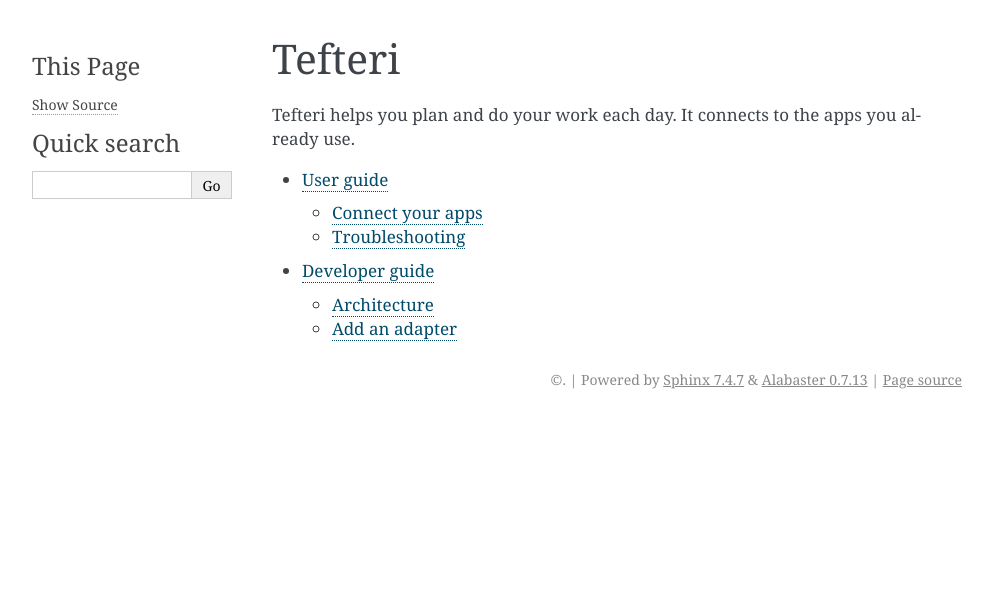
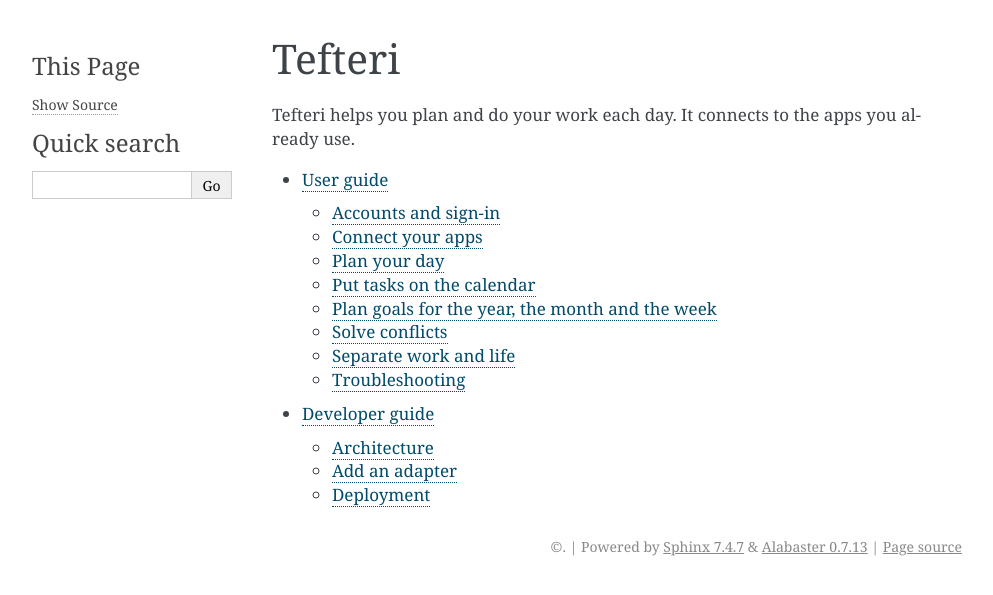
Before and after one commit to bergercookie/tefteri, a Sphinx documentation site: the page built from docs/index.md, in a window 1280 px wide. Shown: the top 595 px of the page, without its empty margins (148-1141 px from the left). Built offline with Sphinx 7.4.7, drawn with Linux system fonts in a browser that asks for light colours; part of the change alters nothing that is shown.

Commit message:
docs: add user guides for US2-US6 and the deployment guide
Co-Authored-By: Claude Sonnet 5.5 <noreply@anthropic.com>

````diff
--- /dev/null
+++ b/docs/developer/deployment.md
@@ -0,0 +1,100 @@
+# Deployment
+
+This guide is for administrators and developers. It shows how to set up tefteri for more than one user.
+Tefteri reads its settings from environment variables that start with `TEFTERI_`. It also reads a `.env` file.
+
+## Settings
+
+| Variable | Default | Meaning |
+|---|---|---|
+| `TEFTERI_ADMIN_USERNAME` | `admin` | Username of the first administrator. |
+| `TEFTERI_ADMIN_PASSWORD_HASH` | none | Argon2 hash of the administrator password. Must be set. |
+| `TEFTERI_SECRET_KEY` | none | Secret text of 16 characters or more. Must be set. |
+| `TEFTERI_DATABASE_URL` | `sqlite+aiosqlite:///./tefteri.db` | Database address. |
+| `TEFTERI_PUBLIC_URL` | none | Public base address of the server. |
+| `TEFTERI_GOOGLE_CLIENT_ID` | none | Google OAuth client ID. |
+| `TEFTERI_GOOGLE_CLIENT_SECRET` | none | Google OAuth client secret. |
+| `TEFTERI_SESSION_LIFETIME_SECONDS` | `28800` | Session length. The default is 8 hours. |
+| `TEFTERI_LOGIN_MAX_FAILURES` | `5` | Wrong passwords that cause a block. |
+| `TEFTERI_LOGIN_WINDOW_SECONDS` | `900` | Time span in which tefteri counts the wrong passwords. |
+| `TEFTERI_LOGIN_BLOCK_SECONDS` | `900` | Length of the sign-in block. |
+
+The file `deploy/.env.example` lists the main variables. Copy it to `.env` and fill in the values.
+Never commit real values to the repository.
+
+## Create the first administrator
+
+Tefteri does not accept a raw password in the settings. It accepts only an Argon2 hash.
+If the hash is missing or not valid, the server refuses to start.
+
+1. Run `just hash-password` in the repository root.
+2. Type the password when the script asks for it.
+3. Copy the hash that the script prints.
+4. Set `TEFTERI_ADMIN_USERNAME` to the username that you want.
+5. Set `TEFTERI_ADMIN_PASSWORD_HASH` to the hash.
+
+The administrator signs in with the password and then adds the other users. There is no self-registration.
+The user guide `accounts-and-sign-in` shows the steps in the application.
+
+## Secret key
+
+Set `TEFTERI_SECRET_KEY` to a long random text. The minimum length is 16 characters.
+Tefteri also uses this key to protect the app tokens that it stores.
+If you change the key, the stored app tokens stop working. Users must connect their apps again.
+
+## Database
+
+Set `TEFTERI_DATABASE_URL` to one of these types of address:
+
+- SQLite: `sqlite+aiosqlite:////data/tefteri.db`
+- PostgreSQL: `postgresql+asyncpg://user:password@host:5432/tefteri`
+
+SQLite is the default and is good for a small installation. Use PostgreSQL for a shared server.
+Keep the database in a folder that you back up.
+
+## Run the migrations
+
+Run the migrations before the first start and after each update.
+
+1. Go to the repository root.
+2. Set the settings in your environment or in `.env`.
+3. Run `just backend::migrate`.
+
+## Google Calendar
+
+Users who connect Google Calendar need an OAuth client.
+
+1. Create an OAuth client in the Google Cloud console.
+2. Add this redirect address to the client: `<public address>/api/v1/connections/google/callback`.
+3. Set `TEFTERI_GOOGLE_CLIENT_ID` and `TEFTERI_GOOGLE_CLIENT_SECRET`.
+4. Set `TEFTERI_PUBLIC_URL` to the public address, for example `https://tefteri.example.com`.
+
+If you do not set `TEFTERI_PUBLIC_URL`, tefteri builds the redirect address from the incoming request.
+This can give a wrong address behind a reverse proxy. The address in Google must match exactly.
+
+## Sign-in and session settings
+
+Sessions end after `TEFTERI_SESSION_LIFETIME_SECONDS` seconds. The default is 28800 seconds (8 hours).
+
+Tefteri blocks an account when it sees `TEFTERI_LOGIN_MAX_FAILURES` wrong passwords inside
+`TEFTERI_LOGIN_WINDOW_SECONDS` seconds. The block lasts `TEFTERI_LOGIN_BLOCK_SECONDS` seconds.
+The defaults are 5 wrong passwords, 15 minutes and 15 minutes.
+
+## Container files
+
+The folder `deploy/` has these files now:
+
+- `deploy.just` has the recipes `build-image`, `up`, `up-postgres` and `down`. Call them as `just deploy::<recipe>`.
+- `.env.example` is the template for the settings.
+
+The recipes use a `Dockerfile` and a `compose.yaml` file. These files are not in `deploy/` yet.
+The recipes do not work until the files exist. This page will describe them when they are added.
+
+## Reverse proxy
+
+Put a reverse proxy in front of tefteri to give users an HTTPS address.
+
+1. Use HTTPS on the public address.
+2. Send all requests to the tefteri server, including the paths that start with `/api/`.
+3. Pass the original host name and protocol to tefteri.
+4. Set `TEFTERI_PUBLIC_URL` to the public HTTPS address.
--- a/docs/developer/index.md
+++ b/docs/developer/index.md
@@ -7,4 +7,5 @@ These guides are for people who change or deploy tefteri.
 
 architecture
 adding-an-adapter
+deployment
 ```
--- /dev/null
+++ b/docs/user/accounts-and-sign-in.md
@@ -0,0 +1,92 @@
+# Accounts and sign-in
+
+Each person who uses tefteri has their own account. You sign in with a username and a password.
+This guide also shows the administrator how to manage users.
+
+## How accounts work
+
+- Each user sees only their own data. This includes connected apps, items, goals and plans.
+- Nobody can register an account alone. Only an administrator can add a user.
+- A visitor who is not signed in cannot see any data.
+
+## Sign in
+
+1. Open tefteri in your web browser.
+2. Type your username.
+3. Type your password.
+4. Choose Sign in.
+
+Tefteri shows your planning screens after you sign in.
+
+## Session length
+
+Your session ends after 8 hours. Then tefteri shows the sign-in screen again. Sign in again to continue.
+Your administrator can change this time.
+
+## Blocked sign-in
+
+Tefteri blocks sign-in for an account after 5 wrong passwords in 15 minutes. The block lasts 15 minutes.
+This stops other people from guessing your password.
+
+If your sign-in is blocked, do these steps:
+
+1. Wait 15 minutes. Do not try to sign in during this time.
+2. Sign in again with the correct password.
+3. If you forgot your password, ask your administrator to set a new one.
+
+Your administrator can change these limits.
+
+## Change your password
+
+1. Open the menu.
+2. Choose Change password.
+3. Type your current password.
+4. Type your new password two times.
+5. Choose Save.
+
+Use the new password the next time you sign in.
+
+## Manage users (administrators only)
+
+Only an administrator sees the Users menu item. The first administrator comes from the deployment settings.
+
+### Add a user
+
+1. Open the menu and choose Users.
+2. Choose Add user.
+3. Type a username for the new user.
+4. Type a first password for the new user.
+5. Choose Save.
+
+Give the username and password to the new user. Ask the user to change the password at the first sign-in.
+
+### Set or reset a password
+
+1. Open the menu and choose Users.
+2. Choose the user.
+3. Choose Set password.
+4. Type the new password.
+5. Choose Save.
+
+Use this when a user forgets a password.
+
+### Disable a user
+
+A disabled user cannot sign in. The data of the user stays in tefteri.
+
+1. Open the menu and choose Users.
+2. Choose the user.
+3. Choose Disable.
+
+To let the user sign in again, choose Enable.
+
+### Delete a user
+
+Delete a user only when you do not need the data of the user again.
+
+1. Open the menu and choose Users.
+2. Choose the user.
+3. Choose Delete.
+4. Confirm the deletion.
+
+Tefteri removes the account and the data of the user. You cannot undo this action.
--- /dev/null
+++ b/docs/user/conflicts.md
@@ -0,0 +1,54 @@
+# Solve conflicts
+
+Sometimes you and another app change the same item. Tefteri finds this and asks you what to do.
+Tefteri never replaces an item unless you choose it.
+
+## What a conflict is
+
+A conflict happens when two changes to the same item do not agree. For example, you change the title of a task in tefteri.
+Then, before you sync, you change the title of the same task in Vikunja.
+
+The app has one version of the item. Tefteri has a different version. Tefteri cannot know which version you want.
+
+## How you find a conflict
+
+After a sync, tefteri shows a conflict mark next to each connection with a conflict.
+The Conflicts screen lists all items with a conflict.
+
+1. Press Sync.
+2. Read the result for each connection.
+3. If a connection shows a conflict, choose Conflicts.
+
+Other items sync as usual. A conflict in one item does not stop the other items.
+
+## Compare the two versions
+
+1. On the Conflicts screen, choose an item.
+2. Read the Local version. This is the version in tefteri.
+3. Read the Remote version. This is the version in your app.
+4. Look at the fields that are different. Tefteri marks them.
+
+## Choose which version to keep
+
+You have two choices:
+
+- Keep local. Tefteri sends its version to your app. The version in your app changes.
+- Keep remote. Tefteri takes the version from your app. The version in tefteri changes.
+
+To choose:
+
+1. Choose the item on the Conflicts screen.
+2. Choose Keep local or Keep remote.
+3. Choose Confirm.
+
+The item has one version now. The conflict is gone from the list.
+
+## Rules that tefteri follows
+
+- Tefteri does not solve a conflict for you.
+- Tefteri does not replace a version until you choose.
+- If you do not choose, both versions stay as they are.
+- A failed sync does not remove your changes.
+
+You can leave a conflict and come back later. The item stays in the list.
+If the app does not answer when you choose, tefteri tells you. Read [Troubleshooting](troubleshooting.md).
--- /dev/null
+++ b/docs/user/daily-planning.md
@@ -0,0 +1,84 @@
+# Plan your day
+
+The daily view shows your whole day on one screen. You plan the day in it and you do your work in it.
+This page tells you how to use the daily view.
+
+## What the daily view shows
+
+The daily view has three parts:
+
+- Entries. These are the calendar events of the day.
+- Tasks. These are the tasks that are due on the day or that you put on the day.
+- The daily note. This is your note for the day in Trilium Next.
+
+Tefteri does not store these items. They stay in your own apps. Tefteri changes them for you.
+
+## Open the daily view
+
+1. Log in to tefteri.
+2. Choose Today.
+3. To see a different day, choose the arrows or the date at the top.
+4. Press Sync to get the newest data.
+
+If you did not connect your apps, read [Connect your apps](connect-apps.md) first.
+
+## Add a task
+
+1. In the daily view, choose Add task.
+2. Type the title of the task.
+3. Choose the project for the task.
+4. Choose Save.
+
+The task goes to your task app. It shows in the daily view when it is due on that day.
+
+## Complete a task
+
+1. Find the task in the daily view.
+2. Choose the check box next to the task.
+
+The task app marks the task as done. To reopen the task, choose the check box again.
+
+## Edit a task
+
+1. Choose the title of the task.
+2. Change the title, the due date or other fields.
+3. Choose Save.
+
+## Delete a task
+
+1. Choose the task.
+2. Choose Delete.
+3. Choose Confirm to delete the task.
+
+The task is gone from your task app. You cannot undo this action in tefteri.
+
+## Add to the daily note
+
+The daily note keeps your short notes for the day. Tefteri adds your text to the end of the note. It does not change the text that is there.
+
+1. In the daily view, find the daily note.
+2. Choose Add to note.
+3. Type your text.
+4. Choose Save.
+
+If the day has no daily note yet, tefteri offers to create one. Choose Create to accept. The note goes to Trilium Next.
+
+## Link a note to a task
+
+You can write a note about a task. Tefteri links the note to the task.
+
+1. Choose the task.
+2. Choose Add note.
+3. Type your text.
+4. Choose where the text goes. You can choose the daily note or a note that you choose.
+5. Choose Save.
+
+The text goes to Trilium Next. The task shows a link to the note. Choose the link to read the note.
+
+## If an app does not answer
+
+If your task app or your note app does not answer, tefteri tells you. The change does not happen.
+Tefteri does not keep the change to send it later. Fix the problem and make the change again.
+Read [Troubleshooting](troubleshooting.md) for the steps.
+
+If you and another app change the same item, read [Conflicts](conflicts.md).
--- a/docs/user/index.md
+++ b/docs/user/index.md
@@ -5,6 +5,12 @@ These guides are for people who use tefteri to plan their days. You do not need
 ```{toctree}
 :maxdepth: 1
 
+accounts-and-sign-in
 connect-apps
+daily-planning
+scheduling
+planning-goals
+conflicts
+work-and-life
 troubleshooting
 ```
--- /dev/null
+++ b/docs/user/planning-goals.md
@@ -0,0 +1,98 @@
+# Plan goals for the year, the month and the week
+
+You can set goals for a year, a month or a week. You can break a goal into smaller goals and tasks.
+This page tells you how to do it.
+
+## What a goal is
+
+A goal is something you want to reach in a period of time. The period is a year, a month or a week.
+Tefteri keeps your goals in tefteri. It does not send them to your apps.
+
+Your tasks stay in your task app. A goal can point to tasks in your task app.
+You can keep your goals after the period ends.
+
+## Open the planning views
+
+1. Open the menu.
+2. Choose Week, Month or Year.
+3. To see a different period, choose the arrows or the date at the top.
+
+The Week view shows the goals of the week. The Month view shows the goals of the month. The Year view shows the goals of the year.
+
+## Add a goal
+
+1. Open the Week view, the Month view or the Year view.
+2. Choose Add goal.
+3. Type the title of the goal.
+4. Choose Save.
+
+The goal shows in the view that you chose. It is for the period that the view shows.
+
+## Break a goal into smaller goals and tasks
+
+A year goal can have month goals. A month goal can have week goals. A week goal can have tasks.
+
+1. Choose the goal.
+2. Choose Break down.
+3. To add a smaller goal, choose Add goal. Type the title.
+4. To add a task, choose Add task. Type the title and choose the project.
+5. Choose Save.
+
+The period of a smaller goal must be inside the period of its larger goal.
+Tefteri adds a new task to your task app.
+
+## See how progress grows
+
+A goal shows its progress as a number. The progress comes from the smaller goals and the tasks of the goal.
+
+- When you complete a task, the progress of its goal goes up.
+- When you complete a smaller goal, the progress of the larger goal goes up.
+- When you reopen a task, the progress goes down.
+
+Tefteri works out the progress each time. You do not type it.
+
+## Schedule a task from a planning view
+
+You can schedule a task from the Week view, the Month view or the Year view. You do not need to open the Calendar screen.
+
+1. Find the task under its goal.
+2. Drag the task to a day or to a time.
+3. To use the keyboard, choose the task and choose Schedule. Then choose a date and a time.
+4. Choose Save.
+
+Tefteri writes the date and the time into the task. It writes them to your task app.
+The task stays in your task app. Read [Put tasks on the calendar](scheduling.md) for more information.
+
+## Mark a goal done or dropped
+
+1. Choose the goal.
+2. Choose Mark done if you reached the goal. Choose Drop if you stop work on the goal.
+
+A done goal or a dropped goal stays in your plan. You can see it later.
+To work on the goal again, choose Reopen.
+
+## Delete a goal
+
+When you delete a goal, tefteri also deletes its smaller goals. You choose what happens to the tasks of the goal.
+
+1. Choose the goal.
+2. Choose Delete.
+3. Choose Keep tasks or Delete tasks.
+4. Choose Confirm.
+
+If you choose Keep tasks, the tasks stay in your task app. They have no goal now.
+If you choose Delete tasks, tefteri deletes the tasks from your task app.
+
+## Show only work or only life
+
+The switch at the top of every screen also filters goals. It has three choices: All, Life and Work.
+
+1. Choose All, Life or Work at the top of the screen.
+2. Look at the planning view.
+
+You see only the goals that have the label that you chose. Read [Separate work and life](work-and-life.md) for the steps to label items.
+
+## If an app does not answer
+
+If your task app does not answer, tefteri tells you. The change does not happen.
+Fix the problem and make the change again. Read [Troubleshooting](troubleshooting.md) for the steps.
--- /dev/null
+++ b/docs/user/scheduling.md
@@ -0,0 +1,82 @@
+# Put tasks on the calendar
+
+You can put a task on the calendar as a time block. This helps you make a plan that you can keep.
+This page tells you how to do it.
+
+## What happens when you schedule a task
+
+When you schedule a task, tefteri writes the date and the time into the task. It writes them to your task app.
+Tefteri does not make an event in your calendar app. The task stays in your task app.
+
+The calendar shows your tasks and your calendar entries together. Tasks look different from calendar entries.
+This way, you can see which items are tasks.
+
+## Put a task on the calendar
+
+1. Open the Calendar screen.
+2. Find the task in the list of unscheduled tasks.
+3. Drag the task to a day and a time on the calendar.
+4. To use the keyboard, choose the task and choose Schedule. Then choose a date and a time.
+5. Choose Save.
+
+Your task app now has the new date and time. The task shows on the calendar.
+
+## Move a scheduled task
+
+1. Drag the task to a new day or a new time.
+2. Wait for tefteri to save the change.
+
+Tefteri writes the new date and time to your task app.
+
+## Take a task off the calendar
+
+1. Choose the task on the calendar.
+2. Choose Unschedule.
+
+The task stays in your task app. It has no time now.
+
+## Add a calendar entry
+
+1. Choose an empty time on the calendar.
+2. Choose Add entry.
+3. Type the title. Choose the calendar and the time.
+4. Choose Save.
+
+The entry goes to your calendar app.
+
+## Edit a calendar entry
+
+1. Choose the entry on the calendar.
+2. Change the title, the time or other fields.
+3. Choose Save.
+
+Tefteri applies the change in your calendar app.
+
+## Delete a calendar entry
+
+1. Choose the entry on the calendar.
+2. Choose Delete.
+3. Choose Confirm.
+
+The entry is gone from your calendar app.
+
+## See overlaps
+
+Sometimes a task is at the same time as a calendar entry. Tefteri does not stop you. It marks the overlap.
+Both items show next to each other, and the overlap has a warning mark.
+Before you save, tefteri asks you to confirm. Choose Confirm to keep the overlap. Choose Cancel to pick a different time.
+
+## If the task app cannot store a time
+
+Some task apps have no field for the time of a task. If your app is like this, tefteri tells you that the action is not available.
+Tefteri does not save the time in a different place. It does not lose data.
+
+You can do these things:
+
+1. Choose Cancel to keep the task as it is.
+2. Make a calendar entry for the time block instead. Use the steps in Add a calendar entry.
+
+## If an app does not answer
+
+If your task app or your calendar app does not answer, tefteri tells you. The change does not happen.
+Fix the problem and make the change again. Read [Troubleshooting](troubleshooting.md) for the steps.
--- /dev/null
+++ b/docs/user/work-and-life.md
@@ -0,0 +1,50 @@
+# Separate work and life
+
+You can label your items as Work or Life. Then you can look at only one kind at a time.
+This page tells you how to label items and how to use the switch.
+
+## What you can label
+
+You can label tasks, calendar entries and notes. You can also label a whole container.
+A container is a Vikunja project, a Google calendar or a group of notes.
+
+When you label a container, all items in it get that label. This includes new items that you sync later.
+
+## Label a container
+
+1. Open Settings.
+2. Choose the connection.
+3. Find the container in the list.
+4. Choose Life or Work for the container.
+
+Tefteri saves the label in tefteri. It does not change your app.
+
+## Label one item
+
+1. Choose the item.
+2. Choose Label.
+3. Choose Life or Work.
+
+A label on one item is stronger than the label of its container. The item keeps its own label.
+To go back to the label of the container, choose Label and then Use container label.
+
+## Use the switch
+
+The switch is at the top of every screen. It has three choices:
+
+- All. You see all items.
+- Life. You see only Life items.
+- Work. You see only Work items.
+
+1. Choose All, Life or Work at the top of the screen.
+2. Look at the daily view, the calendar and the notes.
+
+The choice applies to tasks, calendar entries and notes in all views. Tefteri keeps your choice when you change screens.
+
+## The unclassified marker
+
+An item with no label has the status unclassified. It shows under All. It has a marker that tells you it has no label.
+It does not show under Life or Work.
+
+To remove the marker, give the item a label. Or give a label to its container.
+To find unclassified items, choose All and look for the marker.
````
